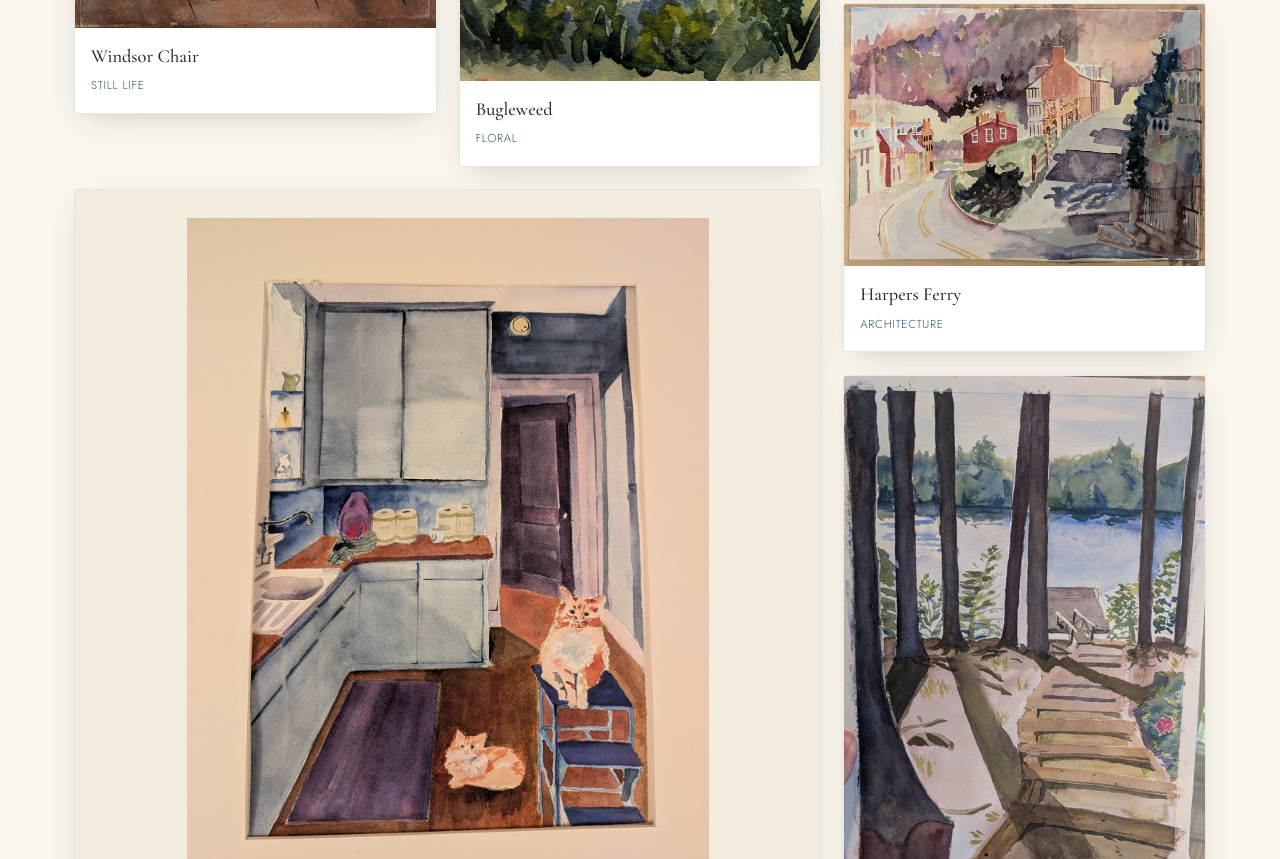
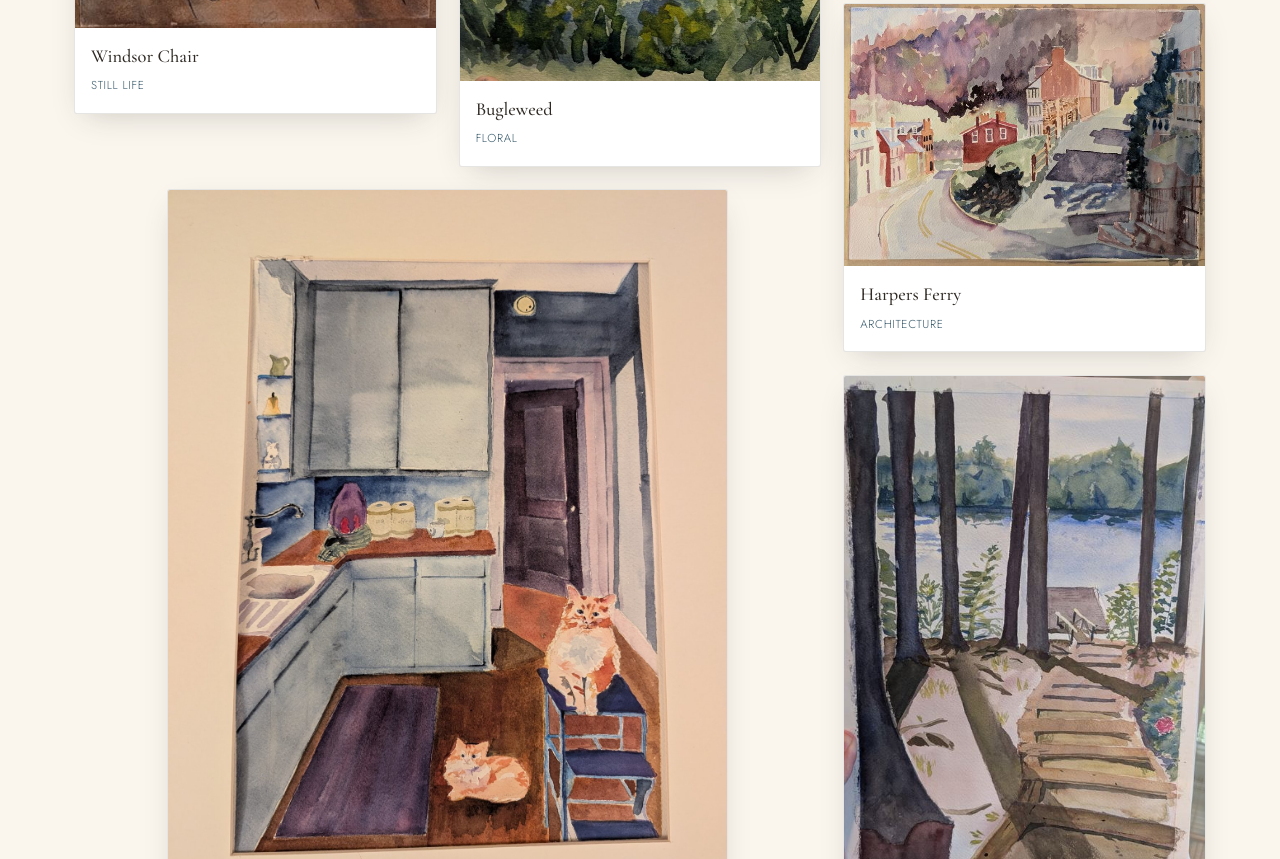
Before and after one commit to ajmers/coldspringwatercolor, a plain HTML site: page index.html in a window 1280 px wide. Shown: the part 3621-4480 px from the top of the page. Drawn offline with nearby package versions, Linux system fonts and the light colour scheme; files whose address does not match are found by name.

Commit message:
Shrink tall large cards to 1.5x instead of matting the image
Co-Authored-By: Claude Opus 5.5 <noreply@anthropic.com>

```diff
--- a/styles.css
+++ b/styles.css
@@ -198,10 +198,11 @@ p { margin: 0 0 1em; color: var(--ink-soft); }
 @media (min-width: 640px) {
   .masonry { grid-template-columns: repeat(2, 1fr); }
   .art-card.is-large { grid-column: span 2; }
-  /* Tall paintings at full double width are too big, so mat them down. */
-  .art-card.is-large.is-tall img {
-    padding: 28px 15%;
-    background: var(--paper-deep);
+  /* Tall paintings at full double width are too big, so shrink the card
+     and center it in its two-column slot. */
+  .art-card.is-large.is-tall {
+    width: 75%;
+    justify-self: center;
   }
 }
 @media (min-width: 980px) { .masonry { grid-template-columns: repeat(3, 1fr); } }
```
